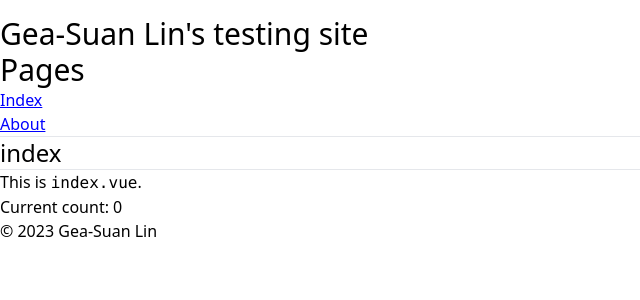
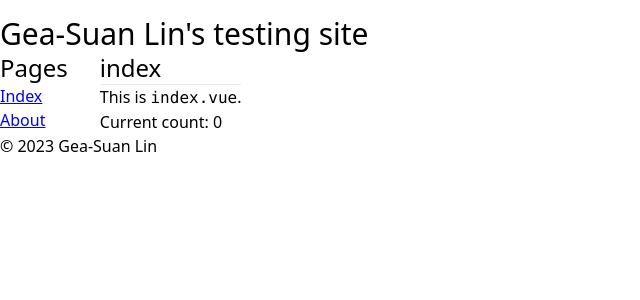
Before and after one commit to gslin/nuxt-playground, a Nuxt app: page / in a window 1280 px wide. Shown: the top 300 px of the page, without its empty margins (0-640 px from the left). Built offline with nearby package versions, Linux system fonts and the light colour scheme.

Commit message:
Refine layout.

```diff
--- a/layouts/default.vue
+++ b/layouts/default.vue
@@ -1,13 +1,18 @@
 <template>
-<div class="md:container md:mx-auto md:m-4">
+<div class="container mx-auto m-4">
 <AppHeader/>
-<h1>Pages</h1>
-<ul>
-  <li><NuxtLink to="/">Index</NuxtLink></li>
-  <li><NuxtLink to="/about">About</NuxtLink></li>
-</ul>
-<hr/>
-<NuxtPage/>
+<div class="flex flex-row">
+  <div class="shrink mr-4">
+    <h2>Pages</h2>
+    <ul>
+      <li><NuxtLink to="/">Index</NuxtLink></li>
+      <li><NuxtLink to="/about">About</NuxtLink></li>
+    </ul>
+  </div>
+  <div class="ml-4">
+    <NuxtPage/>
+  </div>
+</div>
 <AppFooter/>
 </div>
 </template>
```
